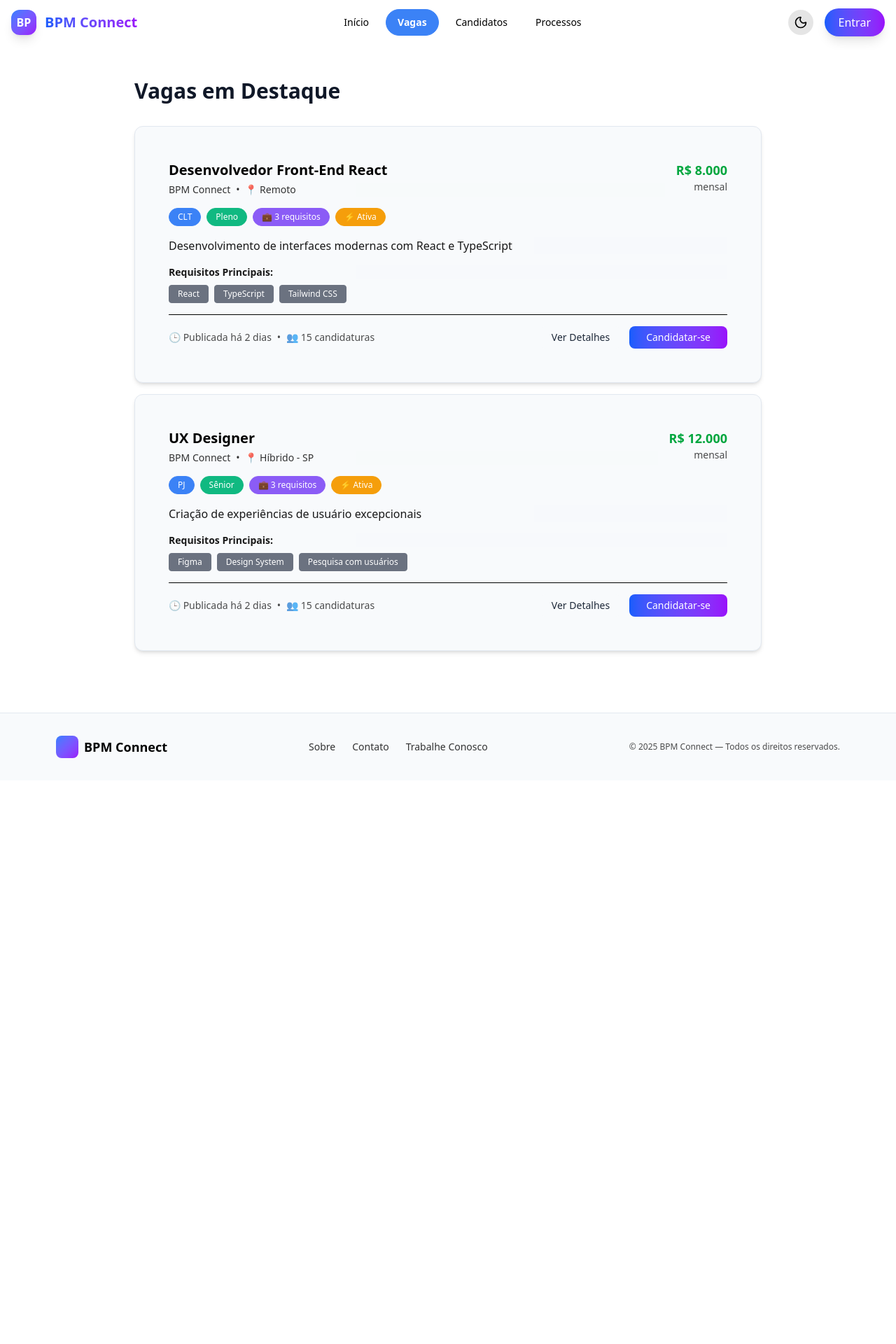
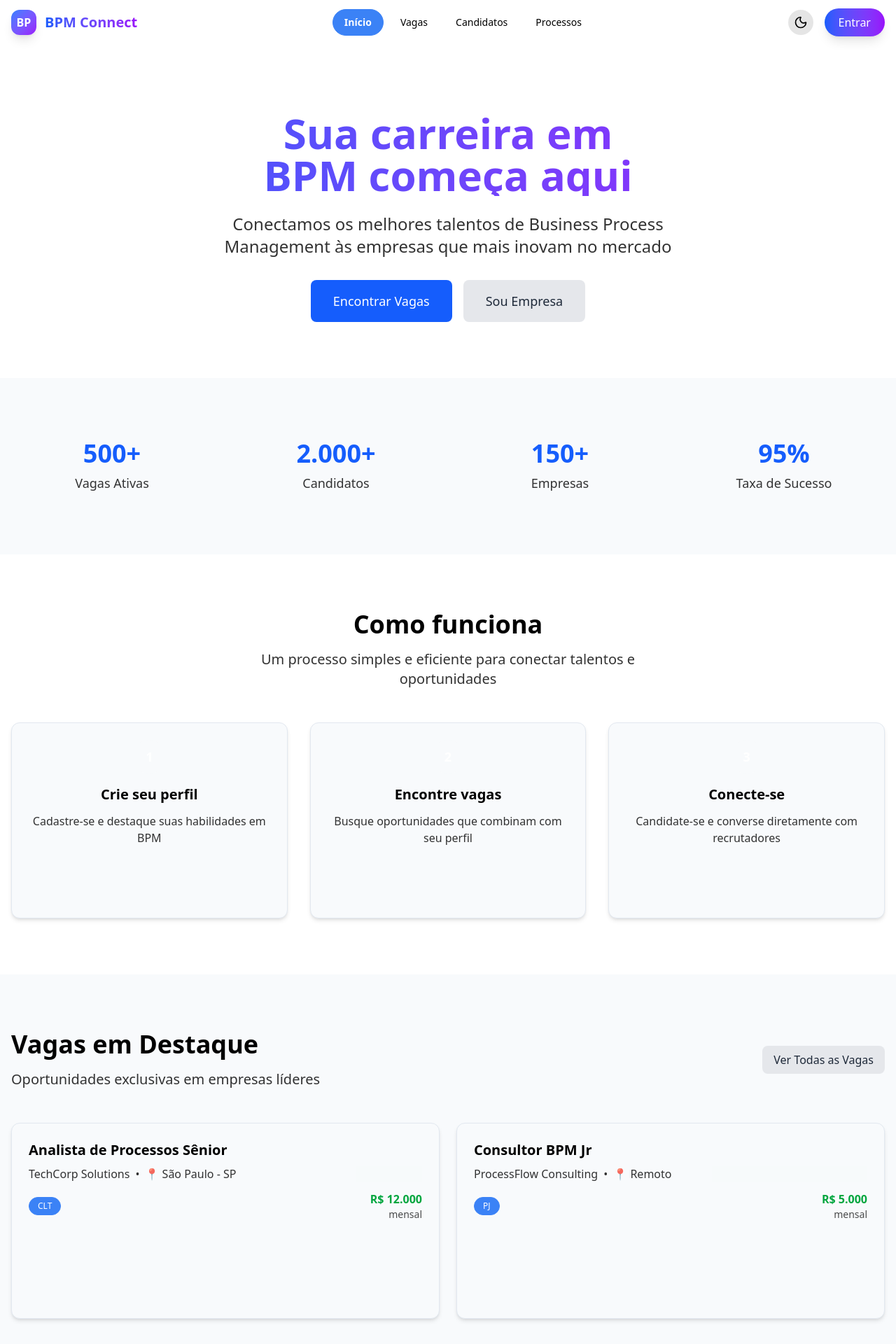
Before and after one commit to FIAP-Global-Solution-2-SEM-2025/Front-End, a React (Vite) app in the folder BPM-Connect/: page / in a window 1280 px wide. Shown: the top 1920 px of the page at 70% size. Before the commit the page ends 1115 px from the top, so only its background shows below. Built offline with nearby package versions, Linux system fonts and the light colour scheme.

Commit message:
Feat: Criei a tela home/inicio

```diff
--- a/BPM-Connect/package.json
+++ b/BPM-Connect/package.json
@@ -13,13 +13,15 @@
     "lucide-react": "^0.553.0",
     "react": "^19.2.0",
     "react-dom": "^19.2.0",
-    "react-icons": "^5.5.0"
+    "react-icons": "^5.5.0",
+    "react-router-dom": "^7.9.6"
   },
   "devDependencies": {
     "@eslint/js": "^9.39.1",
     "@tailwindcss/postcss": "^4.1.17",
     "@types/react": "^19.2.2",
     "@types/react-dom": "^19.2.2",
+    "@types/react-router-dom": "^5.3.3",
     "@vitejs/plugin-react": "^5.1.0",
     "autoprefixer": "^10.4.22",
     "eslint": "^9.39.1",
--- a/BPM-Connect/src/App.tsx
+++ b/BPM-Connect/src/App.tsx
@@ -1,4 +1,3 @@
-// src/App.tsx
 import { Layout } from "./components/layout/Layout";
 import { VagaCard } from "./components/rh/VagaCard";
 import { Vaga } from "./types/rh";
--- a/BPM-Connect/src/components/layout/Header.tsx
+++ b/BPM-Connect/src/components/layout/Header.tsx
@@ -1,11 +1,18 @@
-// src/components/layout/Header.tsx - VERSÃO COM ITEM SELECIONADO FORTE
+// src/components/layout/Header.tsx
 import { useState } from "react";
+import { Link, useLocation } from "react-router-dom";
 import { Menu, X, Sun, Moon } from "lucide-react";
 import { useTheme } from "../theme/ThemeProvider";
 
 export default function Header() {
   const { theme, toggleTheme } = useTheme();
   const [open, setOpen] = useState(false);
+  const location = useLocation(); // Hook para pegar a rota atual
+
+  // Função para verificar se o link está ativo
+  const isActive = (path: string) => {
+    return location.pathname === path;
+  };
 
   return (
     <nav className="header-iphone fixed top-0 left-0 w-full z-50">
@@ -13,21 +20,21 @@ export default function Header() {
         <div className="flex justify-between items-center h-16">
 
           {/* LOGO */}
-          <div className="flex items-center space-x-3">
+          <Link to="/" className="flex items-center space-x-3">
             <div className="w-9 h-9 rounded-xl bg-gradient-to-br from-blue-500 to-purple-600 flex items-center justify-center shadow-lg">
               <span className="font-bold text-white">BP</span>
             </div>
             <h1 className="text-xl font-semibold bg-gradient-to-r from-blue-600 to-purple-600 bg-clip-text text-transparent">
               BPM Connect
             </h1>
-          </div>
+          </Link>
 
           {/* MENU DESKTOP */}
           <div className="hidden md:flex items-center space-x-2">
-            <NavItem href="/">Início</NavItem>
-            <NavItem href="/vagas" active>Vagas</NavItem>
-            <NavItem href="/candidatos">Candidatos</NavItem>
-            <NavItem href="/processos">Processos</NavItem>
+            <NavItem href="/" active={isActive('/')}>Início</NavItem>
+            <NavItem href="/vagas" active={isActive('/vagas')}>Vagas</NavItem>
+            <NavItem href="/candidatos" active={isActive('/candidatos')}>Candidatos</NavItem>
+            <NavItem href="/processos" active={isActive('/processos')}>Processos</NavItem>
           </div>
 
           {/* AÇÕES */}
@@ -66,10 +73,10 @@ export default function Header() {
         {/* MENU MOBILE */}
         {open && (
           <div className="md:hidden flex flex-col py-4 space-y-2 bg-header rounded-2xl mt-2 p-4">
-            <MobileItem href="/">Início</MobileItem>
-            <MobileItem href="/vagas" active>Vagas</MobileItem>
-            <MobileItem href="/candidatos">Candidatos</MobileItem>
-            <MobileItem href="/processos">Processos</MobileItem>
+            <MobileItem href="/" active={isActive('/')}>Início</MobileItem>
+            <MobileItem href="/vagas" active={isActive('/vagas')}>Vagas</MobileItem>
+            <MobileItem href="/candidatos" active={isActive('/candidatos')}>Candidatos</MobileItem>
+            <MobileItem href="/processos" active={isActive('/processos')}>Processos</MobileItem>
 
             <button className="bg-gradient-to-r from-blue-600 to-purple-600 text-white px-5 py-3 rounded-full hover:from-blue-700 hover:to-purple-700 transition-all mt-4">
               Entrar
@@ -81,10 +88,14 @@ export default function Header() {
   );
 }
 
-function NavItem({ href, children, active = false }) {
+function NavItem({ href, children, active = false }: {
+  href: string;
+  children: React.ReactNode;
+  active?: boolean;
+}) {
   return (
-    <a
-      href={href}
+    <Link
+      to={href}
       className={`
         transition-all font-medium px-4 py-2 rounded-full text-sm
         ${active
@@ -92,16 +103,21 @@ function NavItem({ href, children, active = false }) {
           : "hover:bg-black/10 dark:hover:bg-white/10"
         }
       `}
+      onClick={() => window.scrollTo(0, 0)}
     >
       {children}
-    </a>
+    </Link>
   );
 }
 
-function MobileItem({ href, children, active = false }) {
+function MobileItem({ href, children, active = false }: {
+  href: string;
+  children: React.ReactNode;
+  active?: boolean;
+}) {
   return (
-    <a
-      href={href}
+    <Link
+      to={href}
       className={`
         transition-all px-4 py-3 rounded-xl text-base
         ${active
@@ -109,8 +125,25 @@ function MobileItem({ href, children, active = false }) {
           : "hover:bg-black/10 dark:hover:bg-white/10"
         }
       `}
+      onClick={() => {
+        window.scrollTo(0, 0);
+        // Fechar menu mobile após clique
+        const event = new CustomEvent('closeMobileMenu');
+        window.dispatchEvent(event);
+      }}
     >
       {children}
-    </a>
+    </Link>
   );
 }
+
+// Adicionar event listener para fechar menu mobile
+if (typeof window !== 'undefined') {
+  window.addEventListener('closeMobileMenu', () => {
+    // Fechar menu mobile quando um link for clicado
+    const mobileMenu = document.querySelector('[class*="md:hidden"]');
+    if (mobileMenu) {
+      // Você pode adicionar lógica para fechar o menu aqui se necessário
+    }
+  });
+}
--- a/BPM-Connect/src/main.tsx
+++ b/BPM-Connect/src/main.tsx
@@ -1,6 +1,8 @@
 import { StrictMode } from "react";
 import { createRoot } from "react-dom/client";
+import { BrowserRouter, Routes, Route } from "react-router-dom";
 import App from "./App.tsx";
+import { Home } from "./routes/Home.tsx";
 import "./index.css";
 
 import { ThemeProvider } from "./components/theme/ThemeProvider";
@@ -8,7 +10,12 @@ import { ThemeProvider } from "./components/theme/ThemeProvider";
 createRoot(document.getElementById("root")!).render(
   <StrictMode>
     <ThemeProvider>
-      <App />
+      <BrowserRouter>
+        <Routes>
+          <Route path="/" element={<Home />} />
+          <Route path="/vagas" element={<App />} />
+        </Routes>
+      </BrowserRouter>
     </ThemeProvider>
   </StrictMode>
 );
--- /dev/null
+++ b/BPM-Connect/src/routes/Home.tsx
@@ -0,0 +1,205 @@
+// src/routes/Home.tsx
+import { Layout } from "../components/layout/Layout";
+import { Button } from "../components/ui/Button";
+import { Card, CardContent } from "../components/ui/Card";
+import { Link } from "react-router-dom";
+
+export function Home() {
+  return (
+    <Layout>
+      {/* Hero Section */}
+      <section className="relative py-20 overflow-hidden">
+        <div className="max-w-7xl mx-auto px-4 text-center">
+          <h1 className="text-5xl md:text-6xl font-bold mb-6 bg-gradient-to-r from-blue-600 to-purple-600 bg-clip-text text-transparent">
+            Sua carreira em
+            <span className="block">BPM começa aqui</span>
+          </h1>
+          <p className="text-xl md:text-2xl mb-8 opacity-80 max-w-3xl mx-auto">
+            Conectamos os melhores talentos de Business Process Management
+            às empresas que mais inovam no mercado
+          </p>
+          <div className="flex flex-col sm:flex-row gap-4 justify-center">
+            <Link to="/vagas">
+              <Button size="lg" className="px-8 py-4 text-lg">
+                Encontrar Vagas
+              </Button>
+            </Link>
+            <Button variant="secondary" size="lg" className="px-8 py-4 text-lg">
+              Sou Empresa
+            </Button>
+          </div>
+        </div>
+      </section>
+
+      {/* Stats Section */}
+      <section className="py-16 bg-card">
+        <div className="max-w-7xl mx-auto px-4">
+          <div className="grid grid-cols-2 md:grid-cols-4 gap-8 text-center">
+            <StatCard number="500+" label="Vagas Ativas" />
+            <StatCard number="2.000+" label="Candidatos" />
+            <StatCard number="150+" label="Empresas" />
+            <StatCard number="95%" label="Taxa de Sucesso" />
+          </div>
+        </div>
+      </section>
+
+      {/* How it Works */}
+      <section className="py-20">
+        <div className="max-w-7xl mx-auto px-4">
+          <h2 className="text-3xl md:text-4xl font-bold text-center mb-4">
+            Como funciona
+          </h2>
+          <p className="text-xl text-center opacity-80 mb-12 max-w-2xl mx-auto">
+            Um processo simples e eficiente para conectar talentos e oportunidades
+          </p>
+
+          <div className="grid md:grid-cols-3 gap-8">
+            <StepCard
+              number="1"
+              title="Crie seu perfil"
+              description="Cadastre-se e destaque suas habilidades em BPM"
+            />
+            <StepCard
+              number="2"
+              title="Encontre vagas"
+              description="Busque oportunidades que combinam com seu perfil"
+            />
+            <StepCard
+              number="3"
+              title="Conecte-se"
+              description="Candidate-se e converse diretamente com recrutadores"
+            />
+          </div>
+        </div>
+      </section>
+
+      {/* Featured Jobs Preview */}
+      <section className="py-20 bg-card">
+        <div className="max-w-7xl mx-auto px-4">
+          <div className="flex justify-between items-center mb-12">
+            <div>
+              <h2 className="text-3xl md:text-4xl font-bold mb-4">
+                Vagas em Destaque
+              </h2>
+              <p className="text-xl opacity-80">
+                Oportunidades exclusivas em empresas líderes
+              </p>
+            </div>
+            <Link to="/vagas">
+              <Button variant="secondary" className="hidden md:block">
+                Ver Todas as Vagas
+              </Button>
+            </Link>
+          </div>
+
+          <div className="grid lg:grid-cols-2 gap-6 mb-8">
+            <JobPreviewCard
+              title="Analista de Processos Sênior"
+              company="TechCorp Solutions"
+              location="São Paulo - SP"
+              type="CLT"
+              salary={12000}
+            />
+            <JobPreviewCard
+              title="Consultor BPM Jr"
+              company="ProcessFlow Consulting"
+              location="Remoto"
+              type="PJ"
+              salary={5000}
+            />
+          </div>
+
+          <div className="text-center md:hidden">
+            <Link to="/vagas">
+              <Button variant="secondary">
+                Ver Todas as Vagas
+              </Button>
+            </Link>
+          </div>
+        </div>
+      </section>
+
+      {/* CTA Section */}
+      <section className="py-20">
+        <div className="max-w-4xl mx-auto px-4 text-center">
+          <h2 className="text-3xl md:text-4xl font-bold mb-6">
+            Pronto para o próximo passo?
+          </h2>
+          <p className="text-xl opacity-80 mb-8">
+            Junte-se a milhares de profissionais de BPM que já encontraram
+            oportunidades incríveis através da nossa plataforma
+          </p>
+          <Link to="/vagas">
+            <Button size="lg" className="px-12 py-4 text-lg">
+              Começar Agora
+            </Button>
+          </Link>
+        </div>
+      </section>
+    </Layout>
+  );
+}
+
+// Componentes auxiliares
+function StatCard({ number, label }: { number: string; label: string }) {
+  return (
+    <div className="p-6">
+      <div className="text-3xl md:text-4xl font-bold text-blue-600 mb-2">
+        {number}
+      </div>
+      <div className="text-lg opacity-80">{label}</div>
+    </div>
+  );
+}
+
+function StepCard({ number, title, description }: {
+  number: string;
+  title: string;
+  description: string;
+}) {
+  return (
+    <Card hover={true} className="text-center p-8 card-consistent">
+      <CardContent>
+        <div className="w-12 h-12 bg-blue-600 text-white rounded-full flex items-center justify-center text-lg font-bold mb-4 mx-auto">
+          {number}
+        </div>
+        <h3 className="text-xl font-bold mb-3">{title}</h3>
+        <p className="opacity-80">{description}</p>
+      </CardContent>
+    </Card>
+  );
+}
+
+function JobPreviewCard({ title, company, location, type, salary }: {
+  title: string;
+  company: string;
+  location: string;
+  type: string;
+  salary: number;
+}) {
+  return (
+    <Card hover={true} className="p-6 card-consistent">
+      <CardContent>
+        <h3 className="text-xl font-bold mb-2 hover:text-blue-600 cursor-pointer">
+          {title}
+        </h3>
+        <div className="flex items-center mb-3 opacity-80">
+          <span className="font-medium">{company}</span>
+          <span className="mx-2">•</span>
+          <span>📍 {location}</span>
+        </div>
+        <div className="flex justify-between items-center">
+          <span className="tag-blue text-xs font-medium px-3 py-1 rounded-full">
+            {type}
+          </span>
+          <div className="text-right">
+            <p className="font-bold text-green-600">
+              R$ {salary.toLocaleString('pt-BR')}
+            </p>
+            <p className="text-sm opacity-70">mensal</p>
+          </div>
+        </div>
+      </CardContent>
+    </Card>
+  );
+}
```
Also changed, not shown: 1 other file (tests, documents, lock files or other folders).
